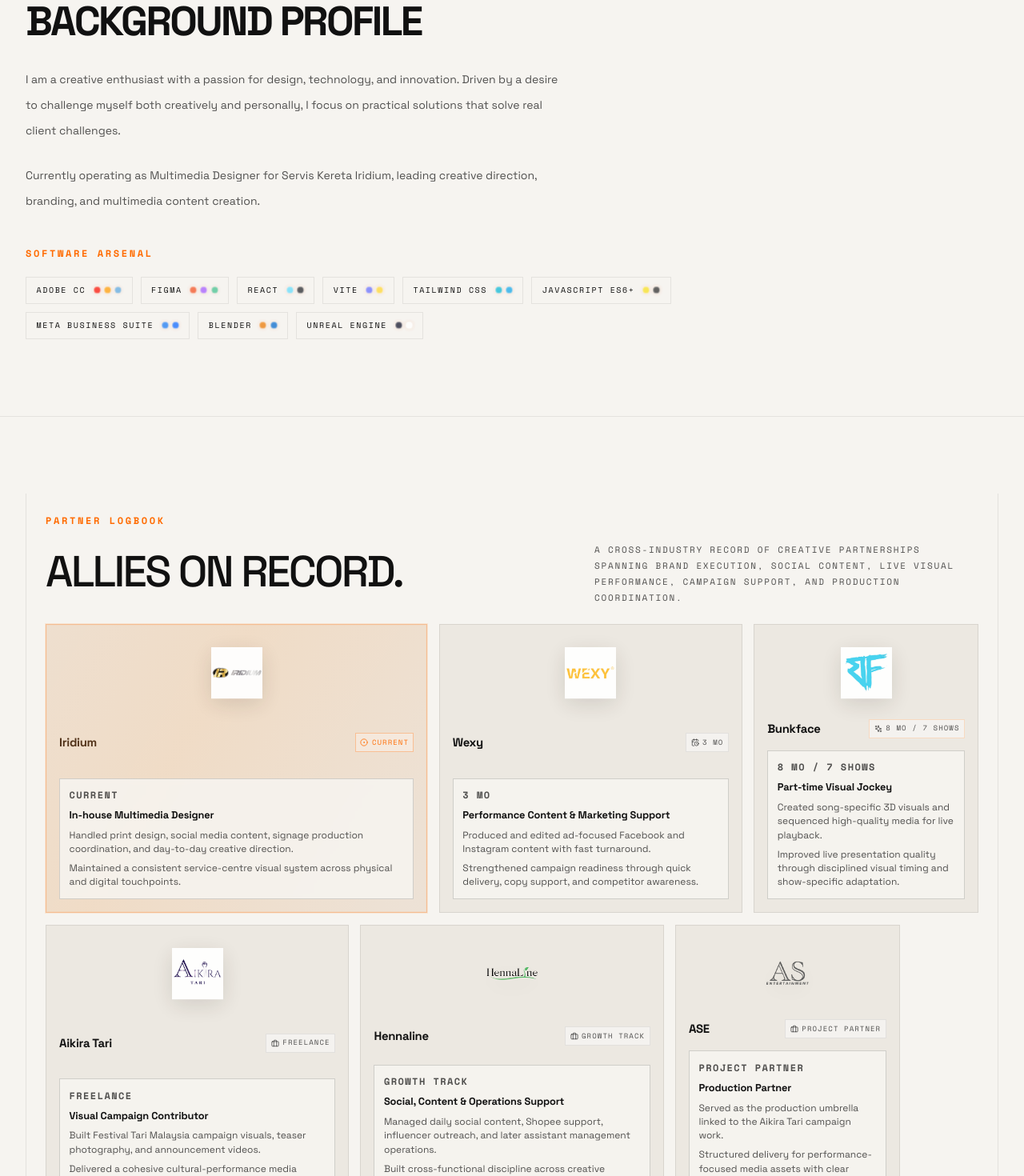
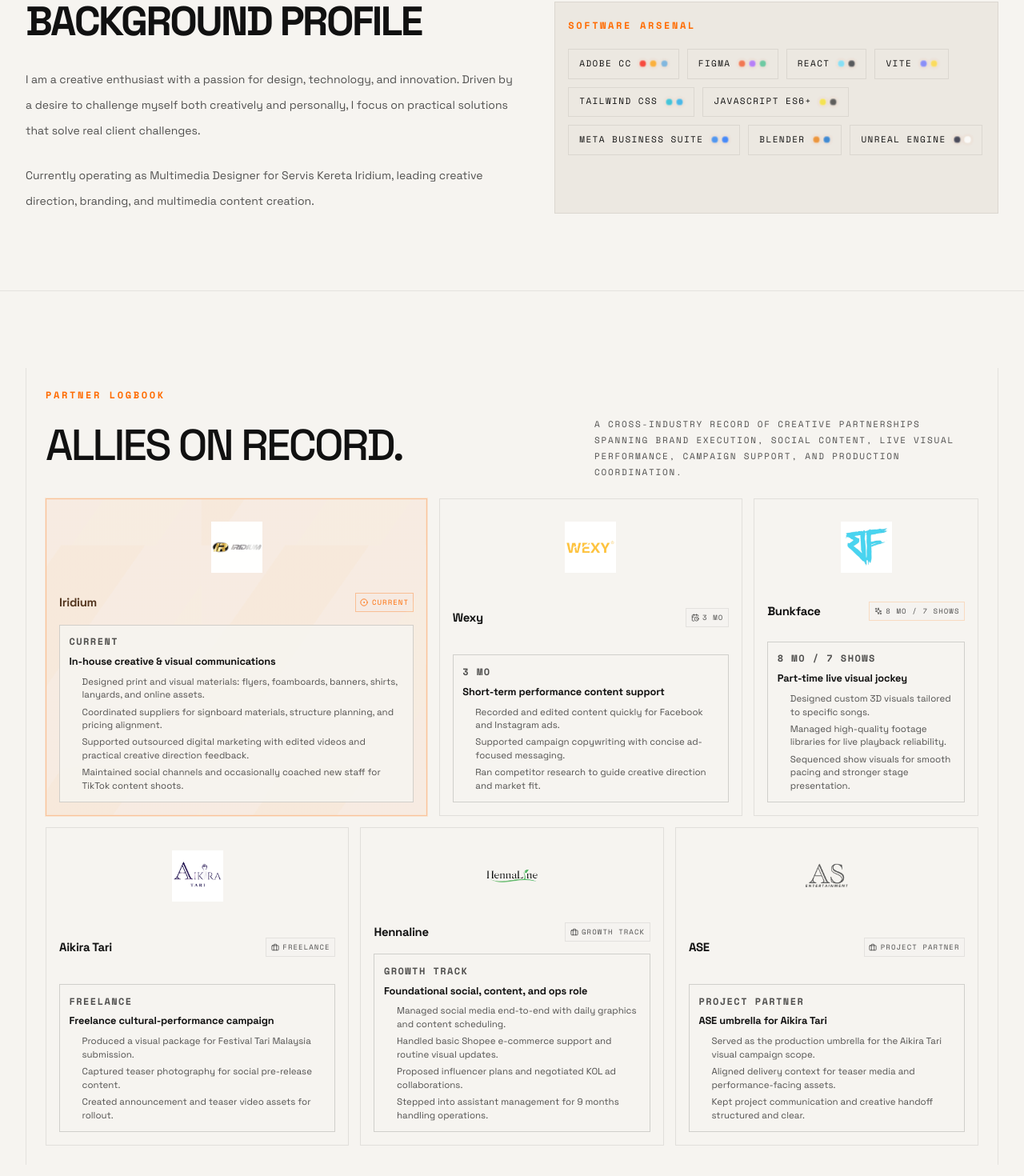
Before and after one commit to abangtan6/tanzelsvp, a React (Vite) app: page / in a window 1280 px wide. Shown: the part 1947-3417 px from the top of the page at 80% size. Built offline with nearby package versions, Linux system fonts and the light colour scheme.

Commit message:
Refine logo transparency, brand bullets, and preview presentation

```diff
--- a/src/components/sections/AboutSection.jsx
+++ b/src/components/sections/AboutSection.jsx
@@ -14,16 +14,17 @@
 
   return (
     <section id="about" className="section-frame section-light border-b border-[var(--border-soft)]">
-      <div className="section-wrap section-pad">
-        <div className="max-w-[56rem]">
+      <div className="section-wrap section-pad grid gap-10 lg:grid-cols-[1.05fr_0.95fr] lg:gap-12">
+        <div className="max-w-[42rem]">
           <h2 className="editorial-title">Background Profile</h2>
           <div className="mt-8 space-y-6 max-w-2xl text-[14px] leading-8 text-[var(--text-secondary)]">
             {person.bio.map((paragraph) => (
               <p key={paragraph}>{paragraph}</p>
             ))}
           </div>
+        </div>
 
-          <div className="mt-10">
+        <div className="about-arsenal-panel">
           <p className="section-eyebrow">Software Arsenal</p>
           <div className="mt-5 flex flex-wrap gap-2.5">
             {uniqueStats.map((stat) => (
@@ -39,7 +40,6 @@
           </div>
         </div>
       </div>
-      </div>
     </section>
   );
 }
--- a/src/components/sections/BrandsSection.jsx
+++ b/src/components/sections/BrandsSection.jsx
@@ -81,8 +81,11 @@
                       <div className="brand-insight-box" aria-label={`${brandLabel} contribution details`}>
                         <p className="brand-insight-kicker">{brand.duration}</p>
                         <h4>{brand.role}</h4>
-                        <p>{brand.contribution}</p>
-                        <p>{brand.value}</p>
+                        <ul className="brand-insight-list">
+                          {(brand.highlights || []).slice(0, 5).map((entry) => (
+                            <li key={`${brand.name}-${entry}`}>{entry}</li>
+                          ))}
+                        </ul>
                       </div>
                     </>
                   ) : (
--- a/src/data/portfolio.js
+++ b/src/data/portfolio.js
@@ -228,11 +228,13 @@
     duration: 'Current',
     statusType: 'current',
     isCurrent: true,
-    role: 'In-house Multimedia Designer',
-    contribution:
-      'Handled print design, social media content, signage production coordination, and day-to-day creative direction.',
-    value:
-      'Maintained a consistent service-centre visual system across physical and digital touchpoints.',
+    role: 'In-house creative & visual communications',
+    highlights: [
+      'Designed print and visual materials: flyers, foamboards, banners, shirts, lanyards, and online assets.',
+      'Coordinated suppliers for signboard materials, structure planning, and pricing alignment.',
+      'Supported outsourced digital marketing with edited videos and practical creative direction feedback.',
+      'Maintained social channels and occasionally coached new staff for TikTok content shoots.',
+    ],
     layout: 'feature',
   },
   {
@@ -240,11 +242,12 @@
     src: '/brands/wexy.webp',
     duration: '3 mo',
     statusType: 'short',
-    role: 'Performance Content & Marketing Support',
-    contribution:
-      'Produced and edited ad-focused Facebook and Instagram content with fast turnaround.',
-    value:
-      'Strengthened campaign readiness through quick delivery, copy support, and competitor awareness.',
+    role: 'Short-term performance content support',
+    highlights: [
+      'Recorded and edited content quickly for Facebook and Instagram ads.',
+      'Supported campaign copywriting with concise ad-focused messaging.',
+      'Ran competitor research to guide creative direction and market fit.',
+    ],
     layout: 'standard',
   },
   {
@@ -252,11 +255,12 @@
     src: '/brands/bf.webp',
     duration: '8 mo / 7 shows',
     statusType: 'show',
-    role: 'Part-time Visual Jockey',
-    contribution:
-      'Created song-specific 3D visuals and sequenced high-quality media for live playback.',
-    value:
-      'Improved live presentation quality through disciplined visual timing and show-specific adaptation.',
+    role: 'Part-time live visual jockey',
+    highlights: [
+      'Designed custom 3D visuals tailored to specific songs.',
+      'Managed high-quality footage libraries for live playback reliability.',
+      'Sequenced show visuals for smooth pacing and stronger stage presentation.',
+    ],
     layout: 'compact',
   },
   {
@@ -265,11 +269,12 @@
     darkSrc: '/brands/aikira-tari-dark.webp',
     duration: 'Freelance',
     statusType: 'freelance',
-    role: 'Visual Campaign Contributor',
-    contribution:
-      'Built Festival Tari Malaysia campaign visuals, teaser photography, and announcement videos.',
-    value:
-      'Delivered a cohesive cultural-performance media package for submission and social rollout.',
+    role: 'Freelance cultural-performance campaign',
+    highlights: [
+      'Produced a visual package for Festival Tari Malaysia submission.',
+      'Captured teaser photography for social pre-release content.',
+      'Created announcement and teaser video assets for rollout.',
+    ],
     layout: 'standard',
   },
   {
@@ -278,11 +283,13 @@
     darkSrc: '/brands/hennaline-dark.webp',
     duration: 'Growth track',
     statusType: 'growth',
-    role: 'Social, Content & Operations Support',
-    contribution:
-      'Managed daily social content, Shopee support, influencer outreach, and later assistant management operations.',
-    value:
-      'Built cross-functional discipline across creative execution, commerce support, and team coordination.',
+    role: 'Foundational social, content, and ops role',
+    highlights: [
+      'Managed social media end-to-end with daily graphics and content scheduling.',
+      'Handled basic Shopee e-commerce support and routine visual updates.',
+      'Proposed influencer plans and negotiated KOL ad collaborations.',
+      'Stepped into assistant management for 9 months handling operations.',
+    ],
     layout: 'standard',
   },
   {
@@ -292,12 +299,13 @@
     darkSrc: '/brands/ase-dark.svg',
     duration: 'Project partner',
     statusType: 'project',
-    role: 'Production Partner',
-    contribution:
-      'Served as the production umbrella linked to the Aikira Tari campaign work.',
-    value:
-      'Structured delivery for performance-focused media assets with clear rollout direction.',
-    layout: 'compact',
+    role: 'ASE umbrella for Aikira Tari',
+    highlights: [
+      'Served as the production umbrella for the Aikira Tari visual campaign scope.',
+      'Aligned delivery context for teaser media and performance-facing assets.',
+      'Kept project communication and creative handoff structured and clear.',
+    ],
+    layout: 'standard',
   },
 ];
 
@@ -335,7 +343,7 @@
     category: 'Vite / React / Node.js / Express',
     summary: 'Lightweight dashboard system built to track vehicle service progress in one view.',
     href: 'https://iridiumtracker.onrender.com/dashboard',
-    image: 'https://image.thum.io/get/width/1200/noanimate/https://iridiumtracker.onrender.com/dashboard',
+    image: 'https://s.wordpress.com/mshots/v1/https%3A%2F%2Firidiumtracker.onrender.com%2Fdashboard?w=1600',
     videoSrc: '',
     caseStudy: {
       projectTitle: 'Automotive Customer Car Tracker',
@@ -370,7 +378,7 @@
     category: 'Website / Brand Marketing',
     summary: 'Dedicated service landing page that replaced a messy Linktree entry point from social media.',
     href: 'https://websiteiridium.onrender.com/',
-    image: 'https://image.thum.io/get/width/1200/noanimate/https://websiteiridium.onrender.com/',
+    image: 'https://s.wordpress.com/mshots/v1/https%3A%2F%2Fwebsiteiridium.onrender.com%2F?w=1600',
     videoSrc: '',
     caseStudy: {
       projectTitle: 'Automotive Landing Page Redesign',
@@ -414,8 +422,8 @@
     title: 'Client Field Observation',
     src: '',
     alt: 'Placeholder media for single-client field observation',
-    contextLogo: '/brands/aikira-tari.svg',
-    contextLogoDark: '/brands/aikira-tari-dark.svg',
+    contextLogo: '/brands/aikira-tari.webp',
+    contextLogoDark: '/brands/aikira-tari-dark.webp',
     contextLabel: 'Aikira Tari reference',
     goals: 'Document the core objective for this client visual direction.',
     challenges: 'Capture context, constraints, and production limitations.',
--- a/src/index.css
+++ b/src/index.css
@@ -477,6 +477,18 @@
     animation-delay: 0.12s;
   }
 
+  .about-arsenal-panel {
+    border: 1px solid var(--border-soft);
+    background: var(--surface-panel);
+    padding: 1.2rem 1rem 1rem;
+  }
+
+  .about-arsenal-panel .chip-tag {
+    font-size: 11px;
+    letter-spacing: 0.13em;
+    padding: 0.56rem 0.82rem;
+  }
+
   .resume-panel {
     background: var(--surface-panel);
     padding: 1.85rem;
@@ -1048,7 +1060,7 @@
     position: relative;
     min-height: 10.2rem;
     border: 1px solid rgba(17, 17, 17, 0.09);
-    background: var(--surface-panel);
+    background: transparent;
     display: flex;
     flex-direction: column;
     justify-content: space-between;
@@ -1061,7 +1073,7 @@
   .brand-logo-slot:hover,
   .brand-logo-slot:focus-within {
     border-color: rgba(255, 107, 0, 0.38);
-    background: linear-gradient(180deg, rgba(255, 107, 0, 0.06), rgba(255, 107, 0, 0.01)), var(--surface-panel);
+    background: linear-gradient(180deg, rgba(255, 107, 0, 0.03), rgba(255, 107, 0, 0.01));
     transform: translateY(-1px);
   }
 
@@ -1085,6 +1097,7 @@
     justify-content: space-between;
     align-items: baseline;
     gap: 0.9rem;
+    min-height: 1.5rem;
   }
 
   .brand-logo-caption h3 {
@@ -1173,6 +1186,19 @@
     color: var(--text-secondary);
   }
 
+  .brand-insight-list {
+    margin: 0;
+    padding-left: 1rem;
+    display: grid;
+    gap: 0.28rem;
+  }
+
+  .brand-insight-list li {
+    font-size: 11.5px;
+    line-height: 1.45;
+    color: var(--text-secondary);
+  }
+
   .brand-logo-slot-feature {
     min-height: 11rem;
   }
@@ -1205,39 +1231,32 @@
     opacity: 0.96;
     transform: scale(var(--brand-scale));
     transform-origin: center;
-    filter: drop-shadow(0 1px 0 rgba(255, 255, 255, 0.22)) drop-shadow(0 7px 14px rgba(26, 17, 10, 0.13));
-    transition: opacity 0.22s ease, transform 0.22s ease, filter 0.22s ease;
+    transition: opacity 0.22s ease, transform 0.22s ease;
   }
 
   .brand-logo-slot:hover .brand-logo-image {
     opacity: 1;
     transform: translateY(-1px) scale(var(--brand-scale));
-    filter: drop-shadow(0 1px 0 rgba(255, 255, 255, 0.25)) drop-shadow(0 9px 18px rgba(26, 17, 10, 0.18));
-  }
-
-  .dark .brand-logo-image,
-  .dark .brand-logo-slot:hover .brand-logo-image {
-    filter: none;
   }
 
   .brand-logo-image-iridium {
-    --brand-scale: 1.15;
+    --brand-scale: 1.18;
   }
 
   .brand-logo-image-wexy {
-    --brand-scale: 1.48;
+    --brand-scale: 1.24;
   }
 
   .brand-logo-image-bunkface {
-    --brand-scale: 1.16;
+    --brand-scale: 1.06;
   }
 
   .brand-logo-image-aikira-tari {
-    --brand-scale: 1.32;
+    --brand-scale: 1.2;
   }
 
   .brand-logo-image-hennaline {
-    --brand-scale: 1.28;
+    --brand-scale: 1.2;
   }
 
   .brand-logo-image-ase {
@@ -1254,20 +1273,30 @@
     position: absolute;
     inset: 0;
     pointer-events: none;
-    background: linear-gradient(
-      120deg,
-      rgba(255, 107, 0, 0.06) 0%,
-      rgba(255, 171, 92, 0.2) 28%,
-      rgba(255, 107, 0, 0.05) 55%,
-      rgba(255, 179, 111, 0.18) 78%,
-      rgba(255, 107, 0, 0.06) 100%
+    background: repeating-linear-gradient(
+      125deg,
+      rgba(255, 120, 35, 0.08) 0 22%,
+      rgba(255, 174, 109, 0.18) 22% 44%,
+      rgba(255, 120, 35, 0.08) 44% 66%,
+      rgba(255, 191, 132, 0.16) 66% 88%
     );
-    background-size: 220% 220%;
-    animation: currentBrandFlow 8s linear infinite;
+    background-size: 280px 280px;
+    animation: currentBrandFlow 10s linear infinite;
+    opacity: 0.9;
   }
 
   .brand-logo-slot-current .brand-logo-caption h3 {
     color: color-mix(in srgb, var(--text-primary) 86%, var(--accent));
+  }
+
+  .dark .brand-logo-slot-current::before {
+    background: repeating-linear-gradient(
+      125deg,
+      rgba(255, 117, 36, 0.09) 0 22%,
+      rgba(255, 174, 109, 0.15) 22% 44%,
+      rgba(255, 117, 36, 0.08) 44% 66%,
+      rgba(255, 191, 132, 0.12) 66% 88%
+    );
   }
 
   @media (hover: none), (max-width: 767px) {
@@ -1319,10 +1348,50 @@
     justify-content: center;
   }
 
+  .portfolio-media-browser {
+    width: 100%;
+    height: 100%;
+    display: flex;
+    flex-direction: column;
+    border: 1px solid var(--border-soft);
+    background: var(--surface-light);
+    overflow: hidden;
+  }
+
+  .portfolio-browser-bar {
+    min-height: 1.55rem;
+    border-bottom: 1px solid var(--border-soft);
+    background: color-mix(in srgb, var(--surface-tint) 76%, transparent);
+    display: flex;
+    align-items: center;
+    gap: 0.34rem;
+    padding: 0 0.55rem;
+  }
+
+  .portfolio-browser-dot {
+    width: 6px;
+    height: 6px;
+    border-radius: 999px;
+    background: rgba(17, 17, 17, 0.24);
+  }
+
+  .portfolio-browser-bar p {
+    margin-left: 0.32rem;
+    font-family: 'Space Mono', monospace;
+    font-size: 9px;
+    letter-spacing: 0.1em;
+    text-transform: uppercase;
+    color: var(--text-muted);
+    white-space: nowrap;
+    overflow: hidden;
+    text-overflow: ellipsis;
+  }
+
   .portfolio-media-image {
     width: 100%;
     height: 100%;
     object-fit: cover;
+    object-position: top center;
     display: block;
   }
 
@@ -1338,6 +1407,14 @@
     color: var(--text-muted);
     text-align: center;
     padding: 1rem;
+  }
+
+  .portfolio-preview-fallback p {
+    font-family: 'Space Mono', monospace;
+    font-size: 10px;
+    letter-spacing: 0.1em;
+    text-transform: uppercase;
+    color: var(--text-muted);
   }
 
   .portfolio-copy {
@@ -2351,10 +2428,10 @@
 
 @keyframes currentBrandFlow {
   0% {
-    background-position: 0% 50%;
+    background-position: 0 50%;
   }
 
   100% {
-    background-position: 220% 50%;
+    background-position: 280px 50%;
   }
 }
```
Also changed, not shown: src/components/sections/WebAppsSection.jsx (+28 -4 lines). Lines whose indentation alone changed are shown as unchanged.
